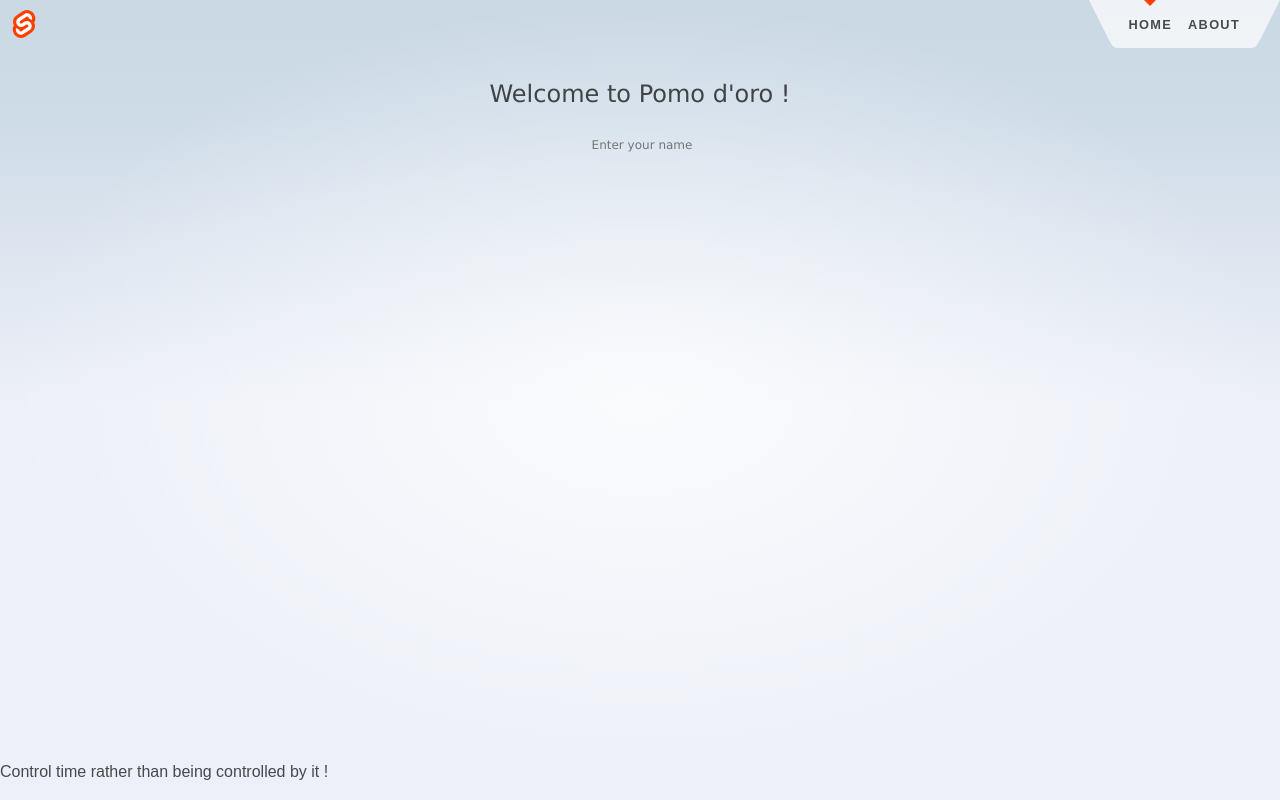
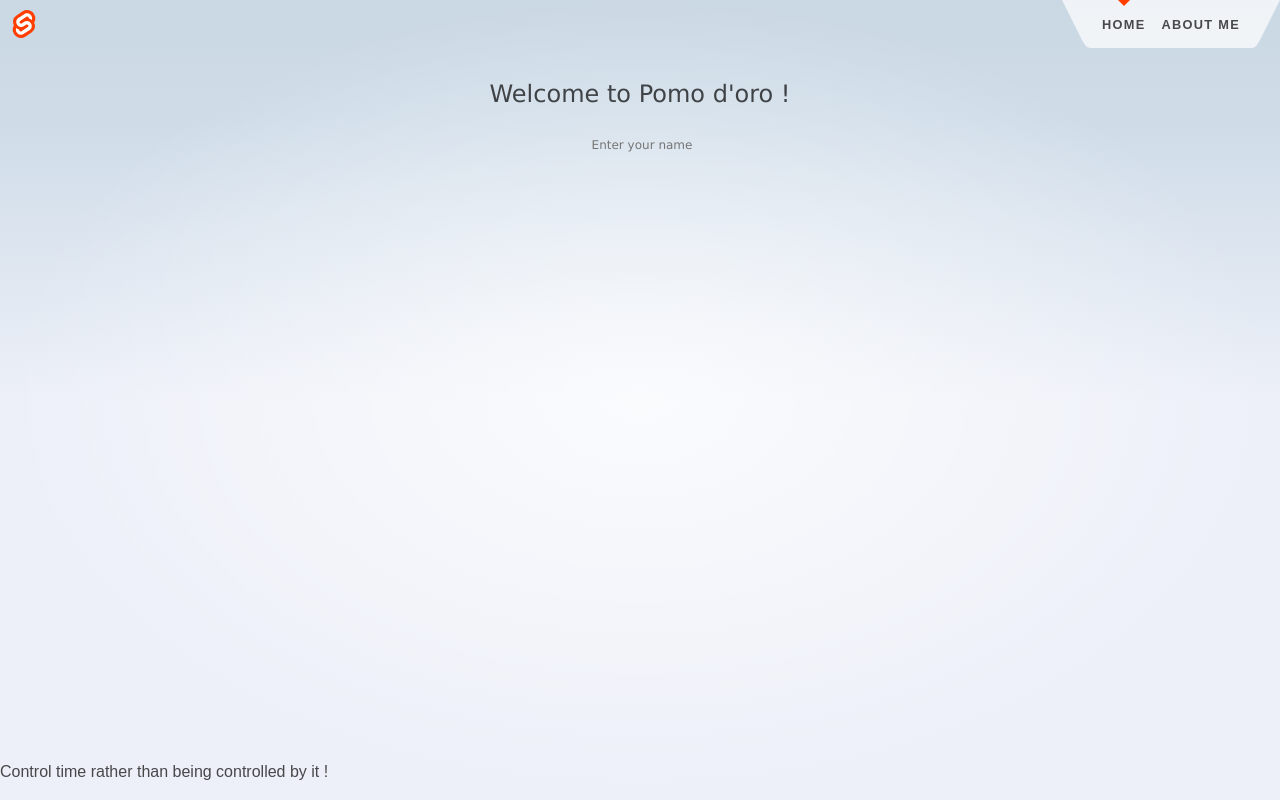
Before and after one commit to anotheropensourcefan/sveltekit-is-amazing, a SvelteKit app: page / in a window 1280 px wide. Built offline with nearby package versions, Linux system fonts and the light colour scheme.

Commit message:
Update Header.svelte

```diff
--- a/src/routes/Header.svelte
+++ b/src/routes/Header.svelte
@@ -19,7 +19,7 @@
 				<a href="/">Home</a>
 			</li>
 			<li aria-current={$page.url.pathname === '/about' ? 'page' : undefined}>
-				<a href="/about">About</a>
+				<a href="/about">About me</a>
 			</li>
 		</ul>
 		<svg viewBox="0 0 2 3" aria-hidden="true">
```
